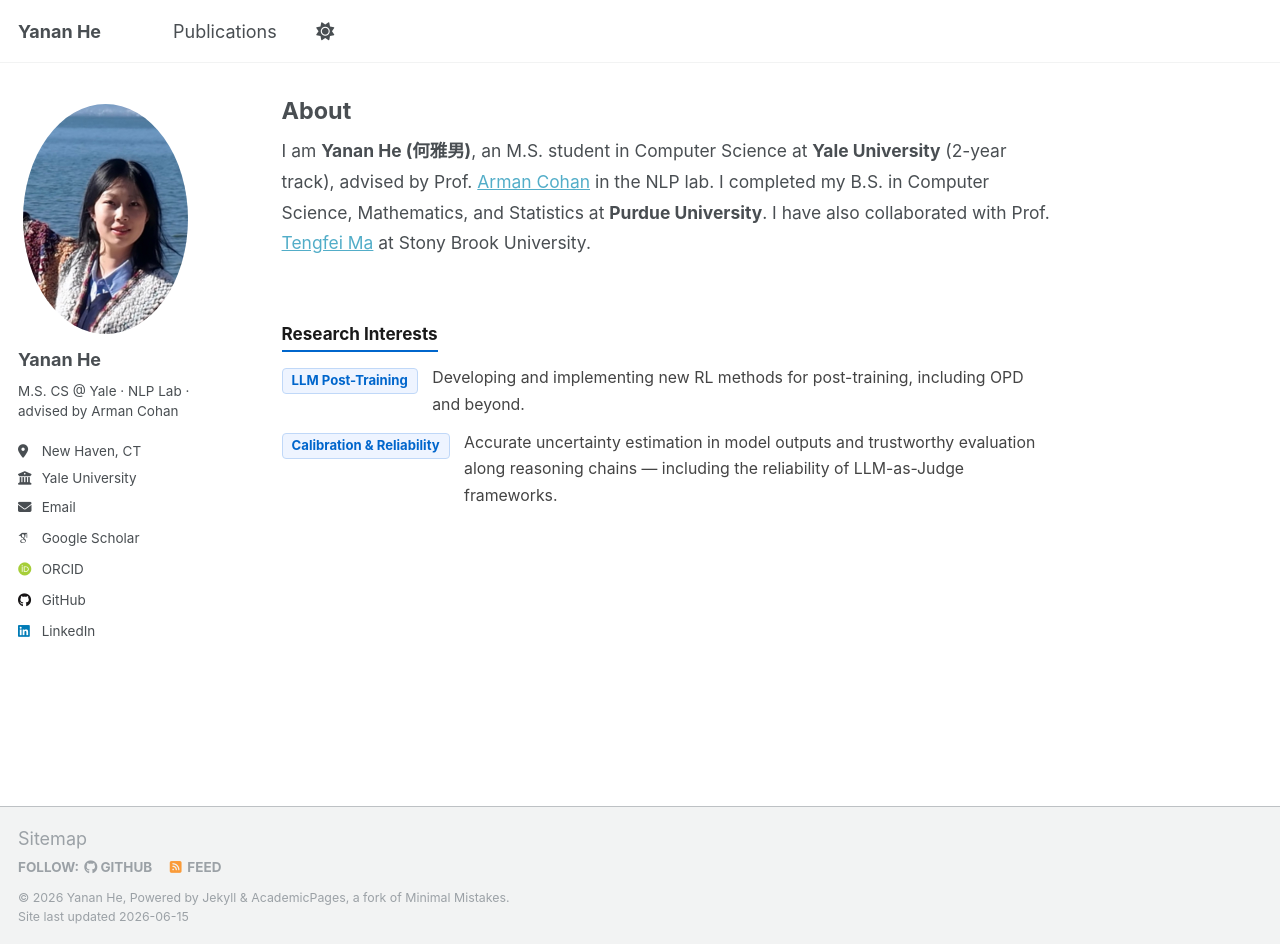
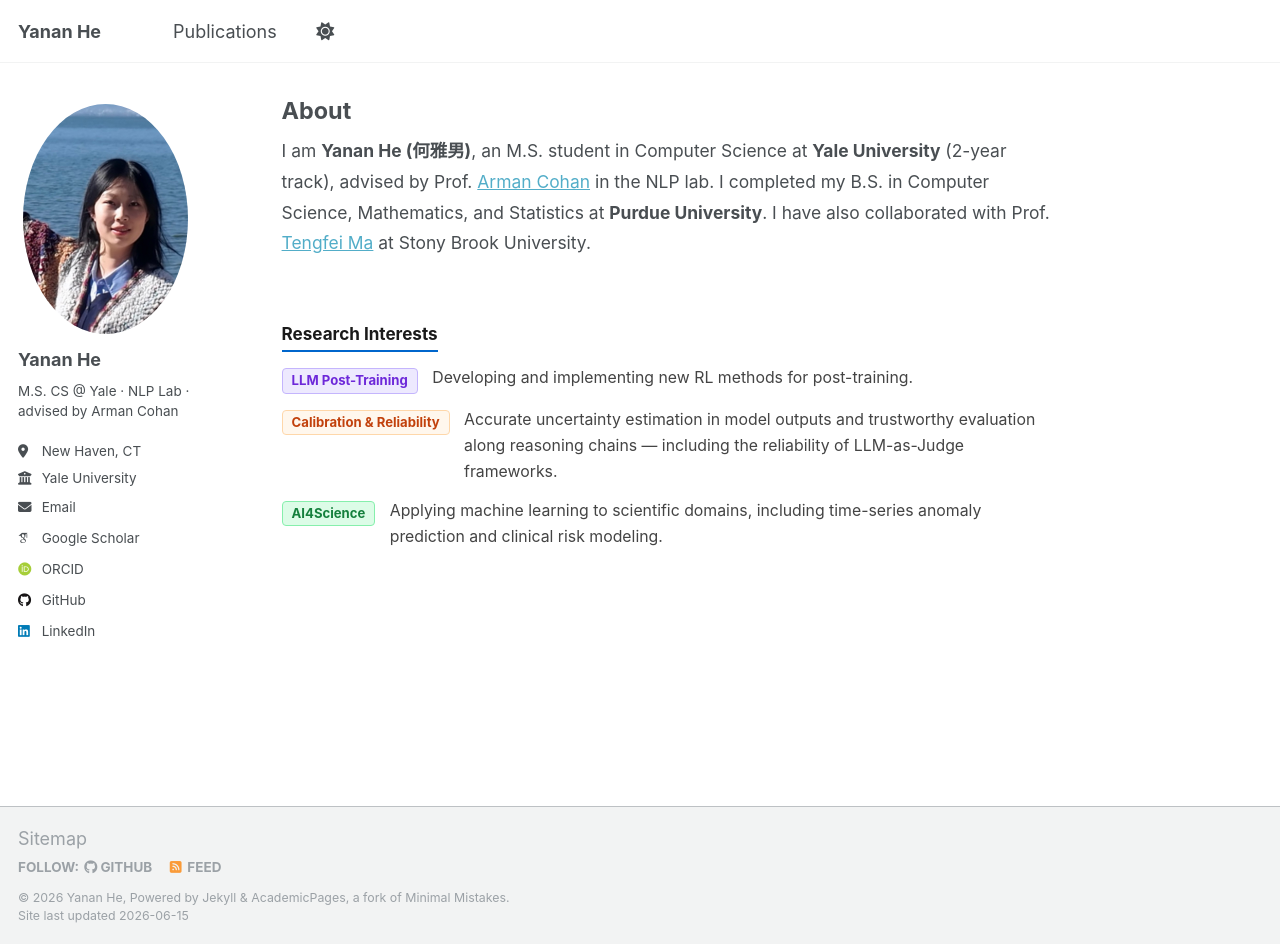
Before and after one commit to Echoo113/Echoo113.github.io, a Jekyll site: the page built from _pages/about.md, in a window 1280 px wide and 944 px high. Built offline with Jekyll 4.4.1, drawn with Linux system fonts in a browser that asks for light colours; some web fonts are replaced.

Commit message:
Update research interests: color tags, add AI4Science, shorten LLM desc
Co-Authored-By: Claude Sonnet 4.6 <noreply@anthropic.com>

```diff
--- a/_pages/about.md
+++ b/_pages/about.md
@@ -15,14 +15,18 @@ redirect_from:
 <h3>Research Interests</h3>
 
 <div class="research-item">
-  <span class="research-tag">LLM Post-Training</span>
-  <span class="research-desc">Developing and implementing new RL methods for post-training, including OPD and beyond.</span>
+  <span class="research-tag tag-llm-btn">LLM Post-Training</span>
+  <span class="research-desc">Developing and implementing new RL methods for post-training.</span>
 </div>
 
-
 <div class="research-item">
-  <span class="research-tag">Calibration & Reliability</span>
+  <span class="research-tag tag-calib-btn">Calibration & Reliability</span>
   <span class="research-desc">Accurate uncertainty estimation in model outputs and trustworthy evaluation along reasoning chains — including the reliability of LLM-as-Judge frameworks.</span>
 </div>
 
+<div class="research-item">
+  <span class="research-tag tag-ai4s-btn">AI4Science</span>
+  <span class="research-desc">Applying machine learning to scientific domains, including time-series anomaly prediction and clinical risk modeling.</span>
 </div>
+
+</div>
--- a/assets/css/custom.css
+++ b/assets/css/custom.css
@@ -212,14 +212,15 @@
   flex-shrink: 0;
   font-size: 0.73em;
   font-weight: 700;
-  color: #0066cc;
-  background: #eef4ff;
-  border: 1px solid #c0d8f8;
   border-radius: 4px;
   padding: 2px 9px;
   margin-top: 3px;
   white-space: nowrap;
 }
+
+.tag-llm-btn   { background: #ede9fe; color: #6d28d9; border: 1px solid #c4b5fd; }
+.tag-calib-btn { background: #fff7ed; color: #c2410c; border: 1px solid #fed7aa; }
+.tag-ai4s-btn  { background: #dcfce7; color: #15803d; border: 1px solid #86efac; }
 
 .research-desc {
   font-size: 0.88em;
```
